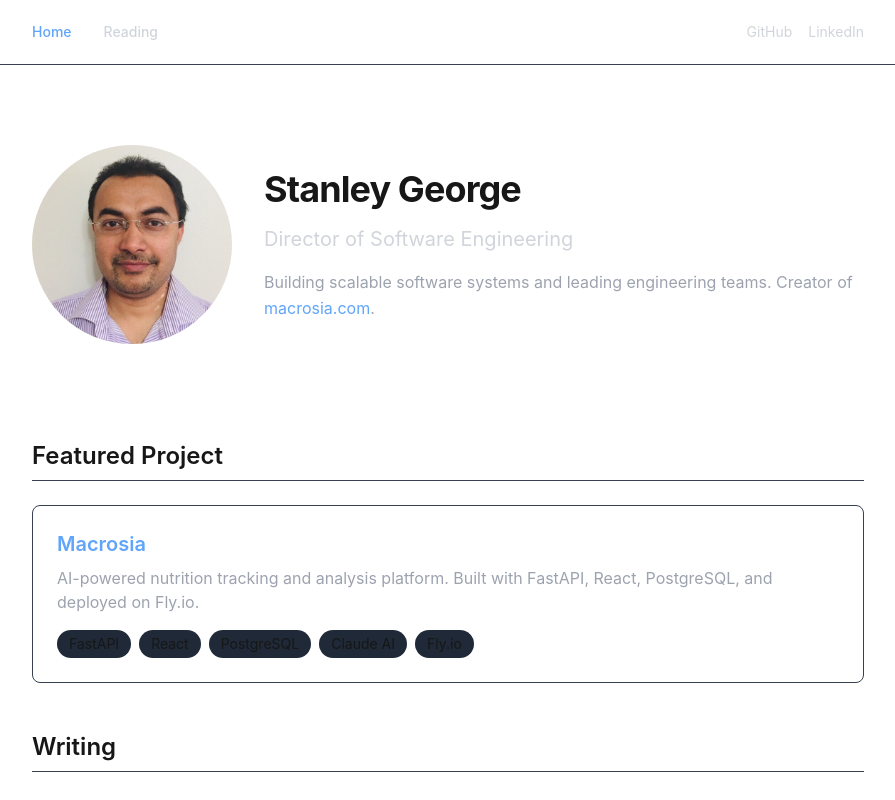
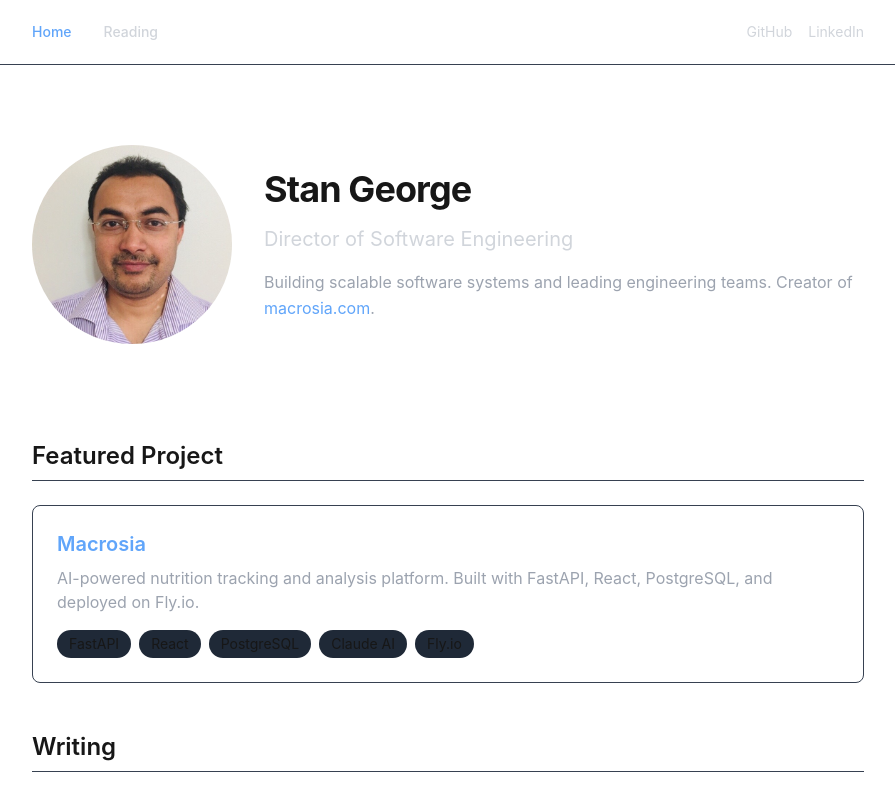
Before and after one commit to stangeorge/stangeorge.github.io, a Next.js app: page / in a window 1280 px wide. Shown: the top 800 px of the page, without its empty margins (192-1087 px from the left). Built offline with nearby package versions, Linux system fonts and the light colour scheme.

Commit message:
Update name to Stan George

```diff
--- a/app/layout.tsx
+++ b/app/layout.tsx
@@ -3,9 +3,9 @@ import './globals.css'
 import { Navigation } from '@/components/Navigation'
 
 export const metadata: Metadata = {
-  title: 'Stanley George | Director of Software Engineering',
-  description: 'Portfolio of Stanley George - Director of Software Engineering, builder of macrosia.com, and software engineering thought leader.',
-  authors: [{ name: 'Stanley George' }],
+  title: 'Stan George | Director of Software Engineering',
+  description: 'Portfolio of Stan George - Director of Software Engineering, builder of macrosia.com, and software engineering thought leader.',
+  authors: [{ name: 'Stan George' }],
   keywords: ['software engineering', 'portfolio', 'macrosia', 'director of engineering'],
 }
 
--- a/app/page.tsx
+++ b/app/page.tsx
@@ -9,7 +9,7 @@ export default function Home() {
         <div className="flex-shrink-0">
           <Image
             src="/stan.jpg"
-            alt="Stanley George"
+            alt="Stan George"
             width={200}
             height={200}
             className="rounded-full"
@@ -17,7 +17,7 @@ export default function Home() {
           />
         </div>
         <div className="flex-1 space-y-4">
-          <h1 className="text-4xl font-bold tracking-tight">Stanley George</h1>
+          <h1 className="text-4xl font-bold tracking-tight">Stan George</h1>
           <p className="text-xl text-gray-600 dark:text-gray-300">
             Director of Software Engineering
           </p>
```
